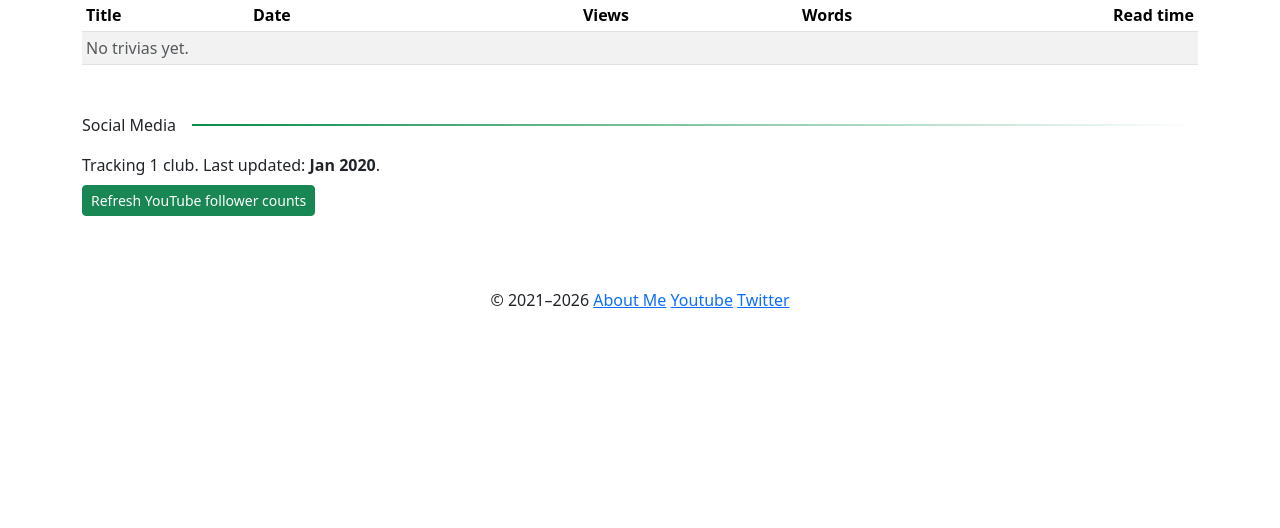
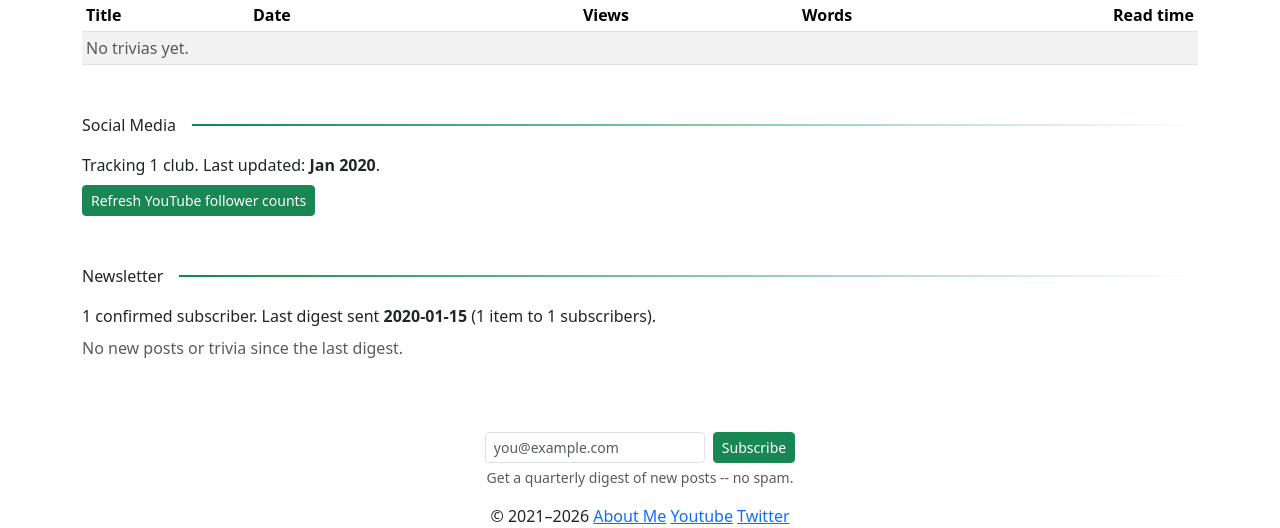
Before and after one commit to deepakpjose/tactification, a Flask app: page /auth/dashboard in a window 1280 px wide. Shown: the part 500-1028 px from the top of the page. Before the commit the page ends 808 px from the top, so only its background shows below. Run offline with Flask 2, Linux system fonts and the light colour scheme; a user stored in the database is signed in; tables that the repository leaves empty hold one stand-in row (values such as "Sample post"); parts of the project's set-up code (start-up, migrations or seed data) failed here and were passed over; some libraries are stand-ins or nearby versions.

Commit message:
newsletter for subscribers

```diff
--- a/app/__init__.py
+++ b/app/__init__.py
@@ -82,6 +82,11 @@ def create_app():
     if "auth" not in app.blueprints:
         app.register_blueprint(auth_blueprint, url_prefix="/auth")
 
+    from .newsletter import newsletter as newsletter_blueprint
+
+    if "newsletter" not in app.blueprints:
+        app.register_blueprint(newsletter_blueprint, url_prefix="/newsletter")
+
     return app
 
 
--- a/app/auth/views.py
+++ b/app/auth/views.py
@@ -5,6 +5,7 @@ import os
 import sys
 import traceback
 import logging
+from datetime import datetime
 from flask import (
     redirect,
     url_for,
@@ -23,11 +24,52 @@ from app.auth import auth
 from app.models import (
     User, Permission, Role, Post, PostType, Trivia, PageVisit,
     Club, YoutubeFollowerStat, League, format_year_month,
+    NewsletterSubscriber, NewsletterDigest,
 )
 from werkzeug.utils import secure_filename
 from app.auth.forms import LoginForm, PosterCreateForm, PosterEditForm, TriviaCreateForm, TriviaEditForm
 from app.auth.decorators import permission_required, admin_required
 from app.auth.utils import allowed_file
+from app.brevo import send_email
+
+
+def _pending_digest_items():
+    """
+    Posts and trivia published since the last digest send (or ever, if none
+    sent), normalized to a common shape so the dashboard preview and the
+    digest email can render both content types the same way.
+    """
+    last_digest = NewsletterDigest.query.order_by(NewsletterDigest.sent_at.desc()).first()
+    since = last_digest.sent_at if last_digest else datetime.min
+
+    posts = Post.query.filter(Post.post_type == PostType.POSTER, Post.timestamp > since).all()
+    trivias = Trivia.query.filter(Trivia.post_type == PostType.TRIVIA, Trivia.date > since).all()
+
+    items = [
+        {
+            "header": p.header,
+            "date": p.timestamp,
+            "date_label": p.post_date_in_isoformat(),
+            "read_time": p.read_time,
+            "description": p.description,
+            "endpoint": "main.post",
+            "url_args": {"id": p.id, "header": p.header},
+        }
+        for p in posts
+    ] + [
+        {
+            "header": t.header,
+            "date": t.date,
+            "date_label": t.trivia_date_in_isoformat(),
+            "read_time": t.read_time,
+            "description": None,
+            "endpoint": "main.trivia",
+            "url_args": {"id": t.id, "header": t.header},
+        }
+        for t in trivias
+    ]
+    items.sort(key=lambda item: item["date"])
+    return items, last_digest
 
 
 @auth.route("/dashboard", methods=["GET"])
@@ -45,6 +87,11 @@ def dashboard():
     social_last_updated = format_year_month(latest[0], latest[1]) if latest else None
     social_club_count = Club.query.count()
 
+    newsletter_pending_items, newsletter_last_digest = _pending_digest_items()
+    newsletter_subscriber_count = NewsletterSubscriber.query.filter_by(
+        confirmed=True, active=True
+    ).count()
+
     return render_template(
         "dashboard.html",
         static_visits=static_visits,
@@ -52,7 +99,52 @@ def dashboard():
         trivias=trivias,
         social_last_updated=social_last_updated,
         social_club_count=social_club_count,
+        newsletter_pending_items=newsletter_pending_items,
+        newsletter_last_digest=newsletter_last_digest,
+        newsletter_subscriber_count=newsletter_subscriber_count,
     )
+
+
+@auth.route("/newsletter/send", methods=["POST"])
+@login_required
+@admin_required
+def send_newsletter_digest():
+    pending_items, _ = _pending_digest_items()
+    if not pending_items:
+        flash("No new posts since the last digest -- nothing to send.")
+        return redirect(url_for("auth.dashboard"))
+
+    subscribers = NewsletterSubscriber.query.filter_by(confirmed=True, active=True).all()
+    sent = 0
+    for subscriber in subscribers:
+        unsubscribe_url = url_for(
+            "newsletter.unsubscribe", token=subscriber.token, _external=True
+        )
+        html = render_template(
+            "newsletter/digest_email.html",
+            items=pending_items,
+            unsubscribe_url=unsubscribe_url,
+        )
+        try:
+            send_email(
+                to_email=subscriber.email,
+                subject="What's new on Tactification",
+                html_content=html,
+            )
+            sent += 1
+        except Exception:
+            app.logger.exception("Failed to send newsletter digest to %s", subscriber.email)
+
+    db.session.add(
+        NewsletterDigest(post_count=len(pending_items), recipient_count=sent)
+    )
+    db.session.commit()
+    flash(
+        "Digest ({:d} item{:s}) sent to {:d} of {:d} subscribers.".format(
+            len(pending_items), "s" if len(pending_items) != 1 else "", sent, len(subscribers)
+        )
+    )
+    return redirect(url_for("auth.dashboard"))
 
 
 @auth.route("/socialmedia/refresh", methods=["POST"])
--- /dev/null
+++ b/app/brevo.py
@@ -0,0 +1,36 @@
+"""
+Thin wrapper around Brevo's transactional email API. No SDK dependency --
+it's a single JSON POST, so `requests` (already a dependency) is enough.
+"""
+import requests
+from app import app
+
+BREVO_SEND_URL = "https://api.brevo.com/v3/smtp/email"
+
+
+def send_email(to_email, subject, html_content):
+    """
+    Sends one HTML email via Brevo. Raises requests.HTTPError on failure
+    so callers can log/skip per-recipient without the whole batch dying.
+    """
+    api_key = app.config["BREVO_API_KEY"]
+    sender_email = app.config["BREVO_SENDER_EMAIL"]
+    sender_name = app.config["BREVO_SENDER_NAME"]
+
+    response = requests.post(
+        BREVO_SEND_URL,
+        json={
+            "sender": {"name": sender_name, "email": sender_email},
+            "to": [{"email": to_email}],
+            "subject": subject,
+            "htmlContent": html_content,
+        },
+        headers={
+            "api-key": api_key,
+            "Content-Type": "application/json",
+            "accept": "application/json",
+        },
+        timeout=10,
+    )
+    response.raise_for_status()
+    return response.json()
--- a/app/config.py
+++ b/app/config.py
@@ -14,6 +14,10 @@ class Config:
     SECRET_KEY = os.environ.get("SECRET_KEY")
     YOUTUBE_API_KEY = os.environ.get("YOUTUBE_API_KEY")
     SQLALCHEMY_TRACK_MODIFICATIONS = False
+
+    BREVO_API_KEY = os.environ.get("BREVO_API_KEY")
+    BREVO_SENDER_EMAIL = os.environ.get("BREVO_SENDER_EMAIL")
+    BREVO_SENDER_NAME = os.environ.get("BREVO_SENDER_NAME", "Tactification")
 
     UPLOAD_FOLDER = os.getenv("APP_PATH") + "/docs"
     ALLOWED_EXTENSIONS = {
--- a/app/models.py
+++ b/app/models.py
@@ -3,6 +3,7 @@ all db classes and attributes are defined in this function
 """
 import logging
 import re
+import secrets
 from datetime import datetime
 from random import sample
 from werkzeug.security import generate_password_hash, check_password_hash
@@ -448,3 +449,48 @@ class YoutubeFollowerStat(db.Model):
         return "<YoutubeFollowerStat club_id=%r %d-%02d: %d>" % (
             self.club_id, self.year, self.month, self.subscriber_count,
         )
+
+
+class NewsletterSubscriber(db.Model):
+    """
+    An email signed up for the quarterly post digest.
+
+    `token` doubles as the confirm and unsubscribe link secret, so it is
+    rotated on every (re)subscribe to invalidate any older emailed link.
+    """
+
+    __tablename__ = "newsletter_subscribers"
+    id = db.Column(db.Integer, primary_key=True)
+    email = db.Column(db.String(120), unique=True, index=True, nullable=False)
+    token = db.Column(db.String(64), unique=True, index=True, nullable=False)
+    confirmed = db.Column(db.Boolean, default=False, nullable=False)
+    active = db.Column(db.Boolean, default=True, nullable=False)
+    created_at = db.Column(db.DateTime, default=datetime.utcnow)
+    confirmed_at = db.Column(db.DateTime)
+
+    @staticmethod
+    def generate_token():
+        return secrets.token_urlsafe(32)
+
+    def __repr__(self):
+        return "<NewsletterSubscriber %r confirmed=%r active=%r>" % (
+            self.email, self.confirmed, self.active,
+        )
+
+
+class NewsletterDigest(db.Model):
+    """
+    A record of each quarterly digest send, used to find which posts are
+    "new since the last digest" the next time one goes out.
+    """
+
+    __tablename__ = "newsletter_digests"
+    id = db.Column(db.Integer, primary_key=True)
+    sent_at = db.Column(db.DateTime, default=datetime.utcnow, nullable=False)
+    post_count = db.Column(db.Integer, nullable=False)
+    recipient_count = db.Column(db.Integer, nullable=False)
+
+    def __repr__(self):
+        return "<NewsletterDigest sent_at=%r posts=%d recipients=%d>" % (
+            self.sent_at, self.post_count, self.recipient_count,
+        )
--- /dev/null
+++ b/app/newsletter/__init__.py
@@ -0,0 +1,5 @@
+from flask import Blueprint
+
+newsletter = Blueprint("newsletter", __name__)  # pylint: disable=invalid-name
+
+from . import views
--- a/app/templates/dashboard.html
+++ b/app/templates/dashboard.html
@@ -104,4 +104,33 @@
   <input type="hidden" name="csrf_token" value="{{ csrf_token() }}">
   <button type="submit" class="btn btn-success btn-sm">Refresh YouTube follower counts</button>
 </form>
+
+<div class="d-flex align-items-center mb-3">
+  <span class="divider-title">Newsletter</span>
+  <div class="flex-grow-1 ms-3" style="height:2px; background: linear-gradient(90deg, #0a8c4a, rgba(10,140,74,0));"></div>
+</div>
+<p class="mb-2">
+  {{ newsletter_subscriber_count }} confirmed subscriber{{ 's' if newsletter_subscriber_count != 1 }}.
+  {% if newsletter_last_digest %}
+  Last digest sent <strong>{{ newsletter_last_digest.sent_at.strftime('%Y-%m-%d') }}</strong>
+  ({{ newsletter_last_digest.post_count }} item{{ 's' if newsletter_last_digest.post_count != 1 }} to {{ newsletter_last_digest.recipient_count }} subscribers).
+  {% else %}
+  No digest sent yet.
+  {% endif %}
+</p>
+{% if newsletter_pending_items %}
+<p class="mb-2">{{ newsletter_pending_items|length }} item{{ 's' if newsletter_pending_items|length != 1 }} queued for the next digest:</p>
+<ul class="mb-3">
+  {% for item in newsletter_pending_items %}
+  <li><a href="{{ url_for(item.endpoint, **item.url_args) }}">{{ item.header }}</a></li>
+  {% endfor %}
+</ul>
+<form method="post" action="{{ url_for('auth.send_newsletter_digest') }}" class="mb-5"
+      onsubmit="return confirm('Send this digest to {{ newsletter_subscriber_count }} subscriber{{ "s" if newsletter_subscriber_count != 1 }} now?');">
+  <input type="hidden" name="csrf_token" value="{{ csrf_token() }}">
+  <button type="submit" class="btn btn-success btn-sm">Send quarterly digest now</button>
+</form>
+{% else %}
+<p class="text-muted mb-5">No new posts or trivia since the last digest.</p>
+{% endif %}
 {% endblock %}
```
Also changed, not shown: app/newsletter/forms.py (added, +12 -0 lines), app/newsletter/views.py (added, +72 -0 lines), app/templates/base.html (+8 -0 lines), app/templates/newsletter/confirm_email.html (added, +15 -0 lines), app/templates/newsletter/digest_email.html (added, +25 -0 lines), 2 other files.
